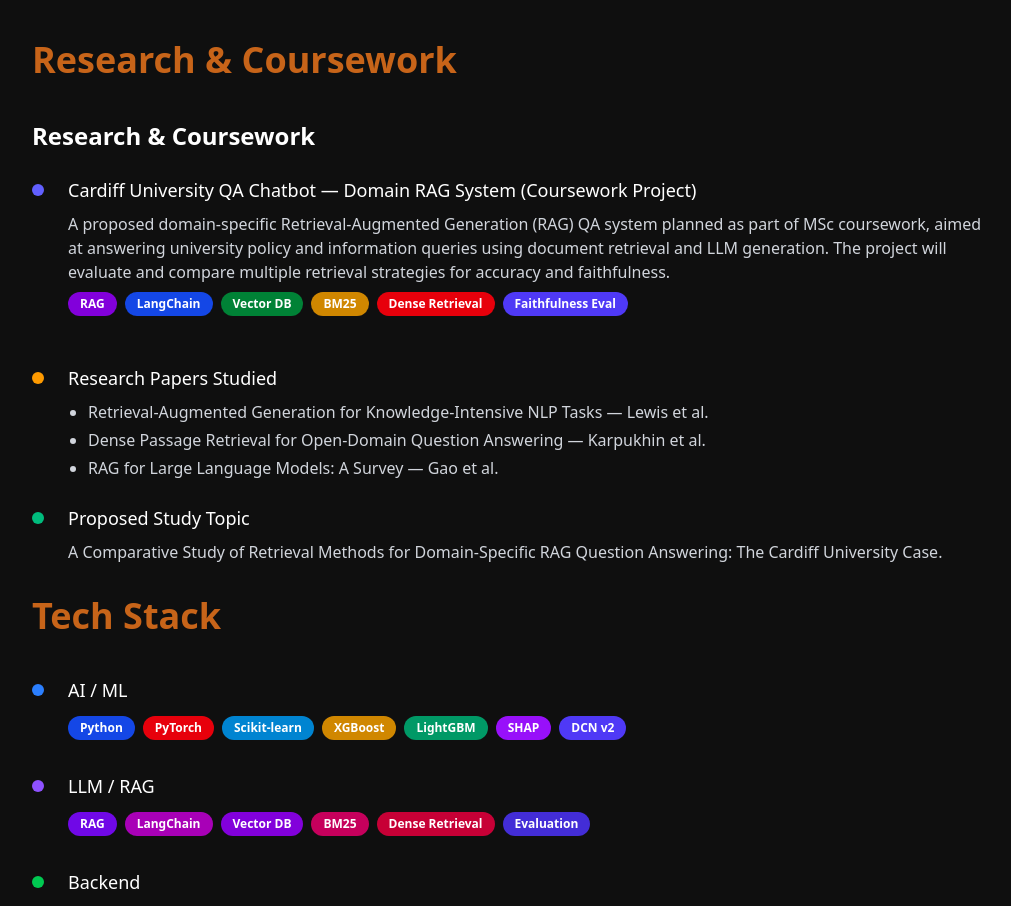
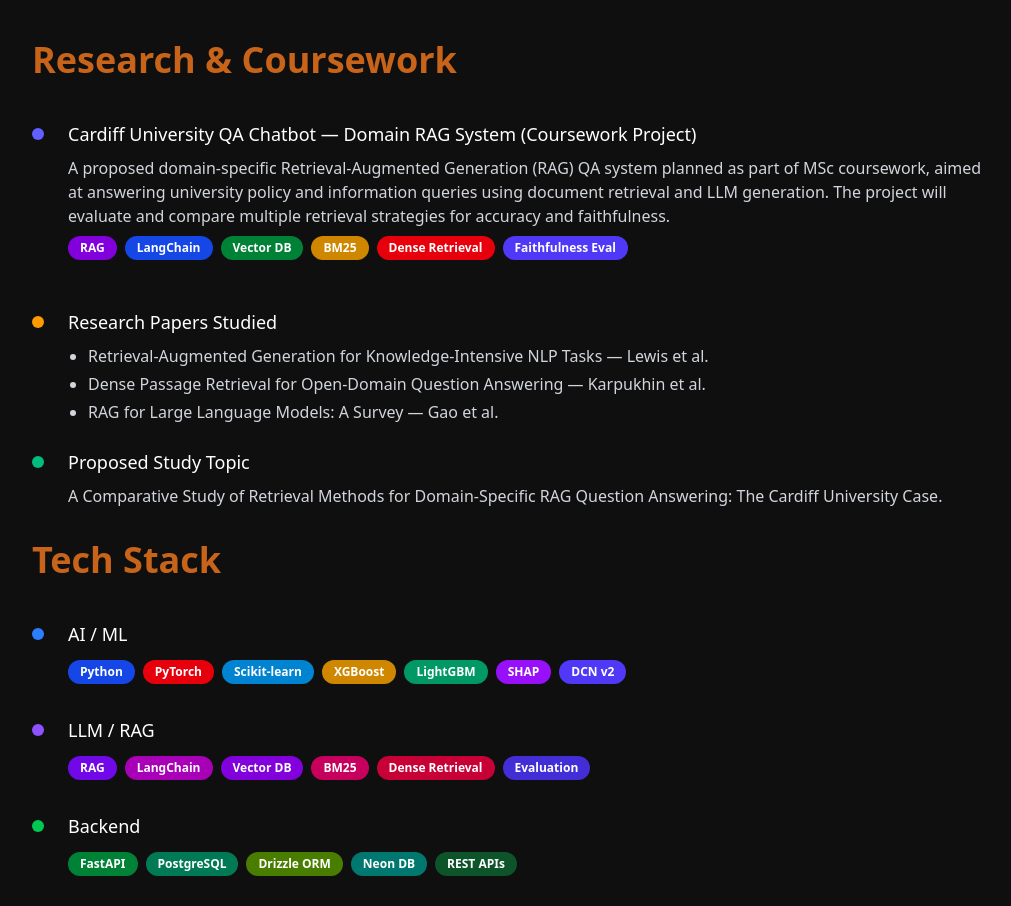
Before and after one commit to devinsomniac/portfolio_v3, a Next.js app: page /about in a window 1280 px wide. Shown: the part 960-1866 px from the top of the page, without its empty margins (124-1135 px from the left). Built offline with nearby package versions, Linux system fonts and the light colour scheme.

Commit message:
fix : removed duplicate title

```diff
--- a/components/Research.tsx
+++ b/components/Research.tsx
@@ -3,8 +3,6 @@
 const Research = () => {
     return (
         <div className="mt-10 w-full flex flex-col justify-center items-start gap-6">
-
-            <h2 className="text-2xl font-semibold text-white">Research & Coursework</h2>
 
             {/* Cardiff QA RAG Project */}
             <div className="flex items-start mb-6 hover:scale-105 transition-transform duration-300">
```
